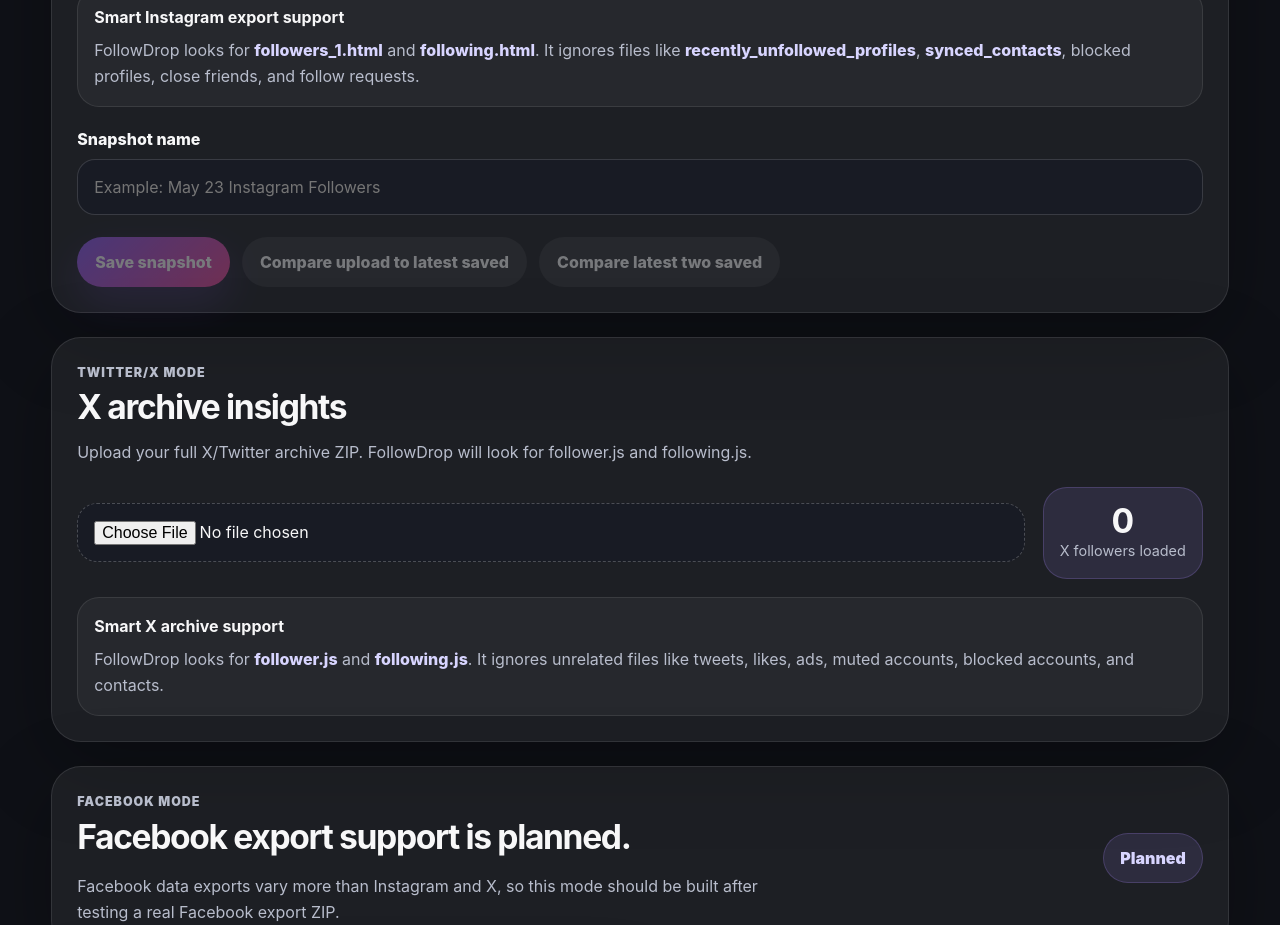
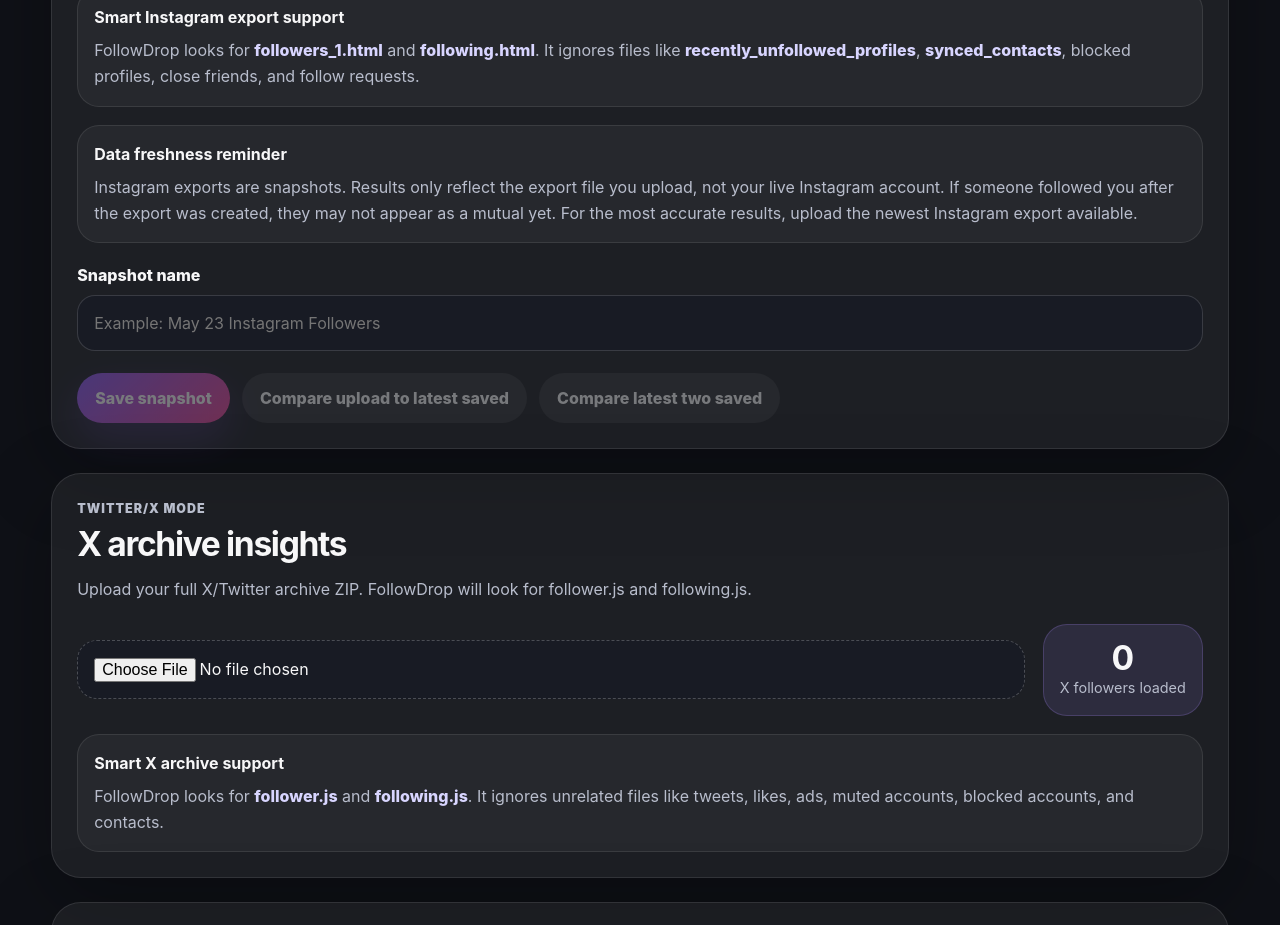
Before and after one commit to HeroCraft360/followdrop, a React (Vite) app: page / in a window 1280 px wide. Shown: the part 2000-2925 px from the top of the page. Built offline with nearby package versions, Linux system fonts and the light colour scheme.

Commit message:
Add Instagram export freshness reminder

```diff
--- a/src/App.jsx
+++ b/src/App.jsx
@@ -637,11 +637,11 @@
         setStatusMessage(
           `${followers.length} followers and ${following.length} following loaded from ${file.name}. Ignored ${ignoredCount} unrelated file(s). Used: ${filesUsed.join(
             ", "
-          )}`
+          )}. Reminder: this analysis reflects only this export snapshot, not your live Instagram account.`
         );
       } else if (followers.length > 0) {
         setStatusMessage(
-          `${followers.length} follower usernames loaded from ${file.name}.`
+          `${followers.length} follower usernames loaded from ${file.name}. Reminder: this analysis reflects only this export snapshot, not your live Instagram account.`
         );
       } else {
         setStatusMessage(
@@ -1099,6 +1099,17 @@
           </p>
         </div>
 
+        <div className="helper-card">
+          <strong>Data freshness reminder</strong>
+          <p>
+            Instagram exports are snapshots. Results only reflect the export
+            file you upload, not your live Instagram account. If someone
+            followed you after the export was created, they may not appear as a
+            mutual yet. For the most accurate results, upload the newest
+            Instagram export available.
+          </p>
+        </div>
+
         <div className="snapshot-name-field">
           <label htmlFor="snapshotName">Snapshot name</label>
           <input
```
